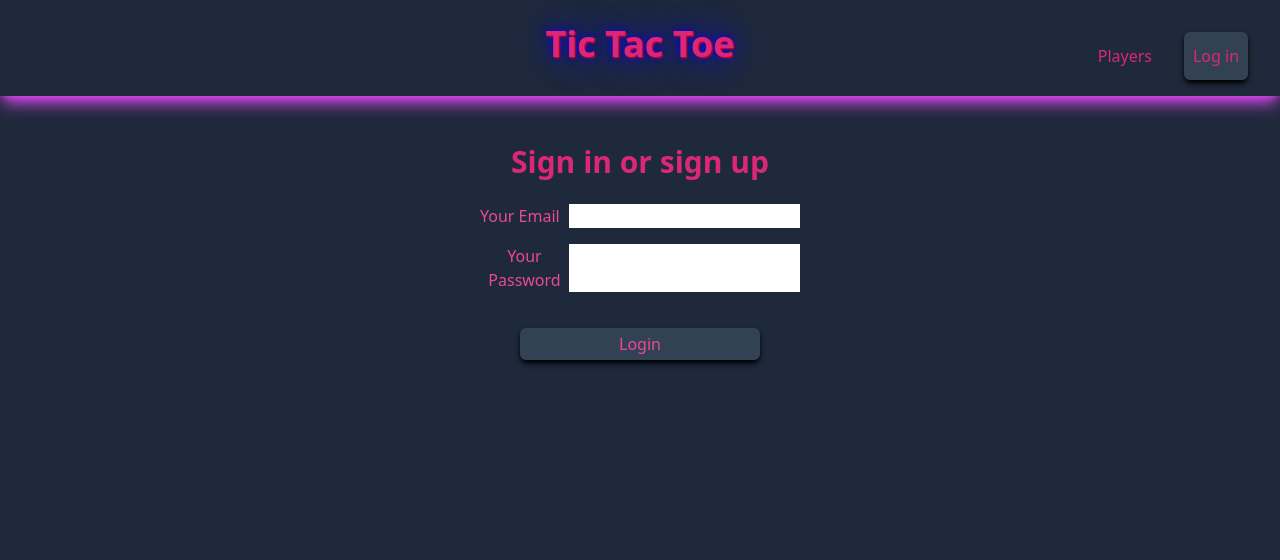
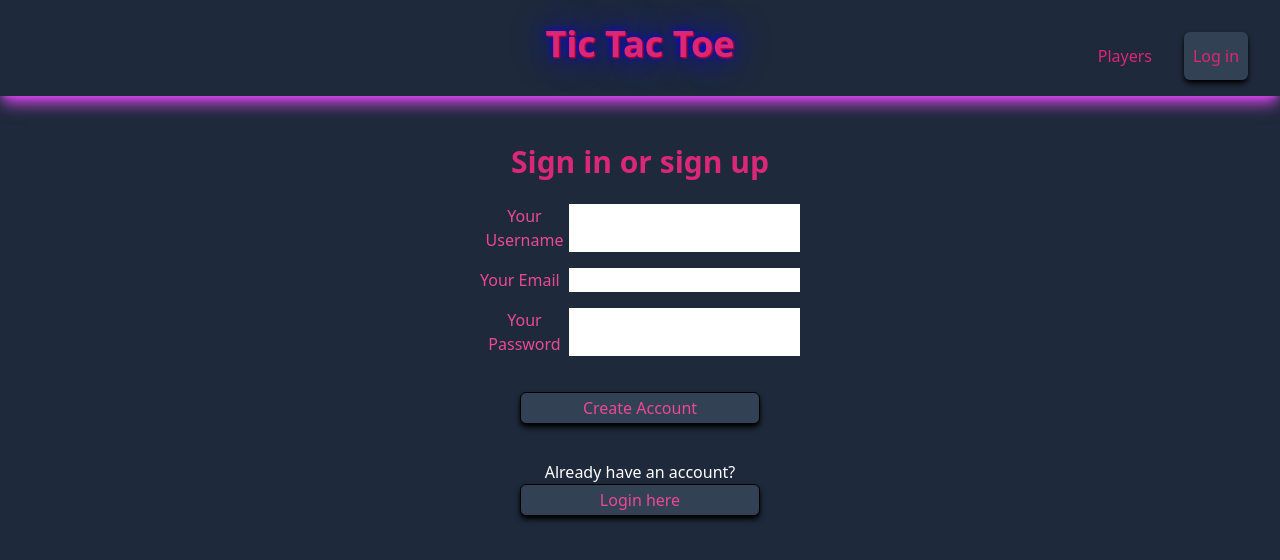
Before and after one commit to Osbeh/TicTac, a Next.js app: page /signin in a window 1280 px wide. Shown: the top 560 px of the page. Built offline with nearby package versions, Linux system fonts and the light colour scheme; no server answers.

Commit message:
working authentication

```diff
--- a/app/api/auth/[...nextauth]/route.ts
+++ b/app/api/auth/[...nextauth]/route.ts
@@ -3,19 +3,6 @@ import GithubProvider from "next-auth/providers/github"
 import Credentials from "next-auth/providers/credentials"
 import dbConnect from "@/lib/mongooseConnect"
 import User from "@/models/user"
-import { JWT } from "next-auth/jwt"
-
-// interface IUser {
-//   _id: string
-//   email?: string
-//   name: string
-//   password: string,
-//   role?: string,
-//   wins: number,
-//   losses: number,
-//   draws: number,
-//   createdAt?:Date
-// }
 
 const handler = NextAuth({
     providers: [
@@ -40,9 +27,12 @@ const handler = NextAuth({
               if(!user) { throw new Error('No user with a matching username was found.')}
 
               // Use the comparePassword method we defined in our user.js Model file to authenticate
-              // const pwValid = await user.comparePassword(credentials.password)
+              const pwValid = await user.comparePassword(credentials?.password)
 
-              // if(!pwValid){ throw new Error("Your password is invalid") }
+            if(!pwValid){
+                // throw new Error("Your password is invalid")
+                return null;
+            }
               console.log(user)
               return user
            }
@@ -76,8 +66,7 @@ const handler = NextAuth({
          }
      },
      pages: {
-        // Here you can define your own custom pages for login, recover password, etc.
-          signIn: '/signin', // we are going to use a custom login page (we'll create this in just a second)
+          signIn: '/signin', // we are going to use a custom login page
       },
 
 })
--- a/app/components/AuthForm.tsx
+++ b/app/components/AuthForm.tsx
@@ -1,46 +1,83 @@
 'use client'
+import { signIn } from 'next-auth/react';
 import React, { FormEvent, useRef } from 'react'
 
 type Props = {}
 
+async function createUser(name:string, password:string, email:string) {
+  const response = await fetch('/api/auth/signup', {
+    method: 'POST',
+    body: JSON.stringify({ name, password, email }),
+    headers: {
+      'Content-Type': 'application/json',
+    },
+  });
+
+  const data = await response.json();
+
+  if (!response.ok) {
+    throw new Error(data.message || 'Something went wrong!');
+  }
+
+  return data;
+}
+
 export default function AuthForm({}: Props) {
     const emailInputRef = useRef<HTMLInputElement>(null);
     const passwordInputRef = useRef<HTMLInputElement>(null);
+    const usernameInputRef = useRef<HTMLInputElement>(null);
+
+    const [registered, setRegistered] = React.useState(false);
+    const [loginMode, setLoginMode] = React.useState(false);
+
+    function toggleRegistered() {
+      setLoginMode(true)
+      setRegistered(false)
+    }
 
 
     async function submitHandler(event: FormEvent) {
-    event.preventDefault();
+      event.preventDefault();
 
+      const enteredEmail = emailInputRef.current?.value || ""
+      const enteredPassword = passwordInputRef.current?.value || "";
+      const enteredUsername = usernameInputRef.current?.value || "";
 
+      // optional: Add validation here
 
-    const enteredEmail = emailInputRef.current?.value
-    const enteredPassword = passwordInputRef.current?.value;
-
-    // optional: Add validation here
-
-    // if (isLogin) {
-        // await signIn('credentials', {
-        // redirect: '/',
-        // email: enteredEmail,
-        // password: enteredPassword,
-        // });
-
-    // } else {
-    //     try {
-    //     const result = await createUser(enteredEmail, enteredPassword);
-    //     setRegistered(true)
-    //     } catch (error) {
-    //     console.log(error);
-    //     }
-
+     if (loginMode) {
+      // try {
+         await signIn('credentials', {
+          callbackUrl: '/',
+          name: enteredUsername,
+          password: enteredPassword,
+          });
+        // } catch(err) {
+        //   console.error(err)
+        // }
+     } else {
+         try {
+         const result = await createUser(enteredUsername, enteredPassword, enteredEmail);
+          setRegistered(true)
+         } catch (error) {
+         console.log(error);
+         }
+      }
     }
   return (
     <div className='flex justify-center'>
+      {!registered ? (
         <form onSubmit={submitHandler} className='mt-6 w-80 flex flex-col gap-4'>
+            <div className='flex flex-row justify-between'>
+              <label className='text-pink-500' htmlFor='username'>Your Username</label>
+              <input className='text-slate-800 ' type='text' id='username' required ref={usernameInputRef} />
+            </div>
+            {!loginMode &&
             <div className='flex flex-row justify-between'>
               <label className='text-pink-500' htmlFor='email'>Your Email</label>
               <input className=' text-slate-800 ' type='email' id='email' required ref={emailInputRef} />
             </div>
+            }
             <div className='flex flex-row justify-between'>
               <label className='text-pink-500' htmlFor='password'>Your Password</label>
               <input
@@ -52,16 +89,26 @@ export default function AuthForm({}: Props) {
               />
             </div>
             <div className='my-5'>
-              {/* <button className='button button-color mr-4'>{isLogin ? 'Login' : 'Create Account'}</button>
-              <button
-                type='button'
-
-                onClick={switchAuthModeHandler}>
-                {isLogin ? 'No Account? Create One' : 'Already a user? Login'}
-              </button> */}
-              <button className='bg-slate-700 text-pink-500 shadow-black shadow-md rounded-md w-60 h-8 hover:font-bold hover:shadow-none hover:underline transition-all ease-linear duration-200'>Login</button>
+              <button className='bg-slate-700 text-pink-500 border border-black shadow-black shadow-md rounded-md w-60 h-8 hover:border-none hover:font-bold hover:shadow-none hover:underline transition-all ease-linear duration-200'>
+                {loginMode ? 'Login' : 'Create Account'}</button>
             </div>
+            {!loginMode && <div>
+              <p>Already have an account?</p>
+              <button className='bg-slate-700 text-pink-500 border border-black shadow-black shadow-md rounded-md w-60 h-8 hover:border-none hover:font-bold hover:shadow-none hover:underline transition-all ease-linear duration-200'
+                onClick={() => setLoginMode(true)}
+              >Login here</button>
+            </div>
+            }
           </form>
+          ): (
+            <div>
+              <h1 className='p-6'>Account Created</h1>
+              <button className='bg-slate-700 text-pink-500 border border-black shadow-black shadow-md rounded-md w-60 h-8 hover:border-none hover:font-bold hover:shadow-none hover:underline transition-all ease-linear duration-200'
+              onClick={() => toggleRegistered()}>
+                Login now
+              </button>
+            </div>
+          )}
     </div>
   )
-}
+ }
```
Also changed, not shown: 1 other file (tests, documents, lock files or other folders).
